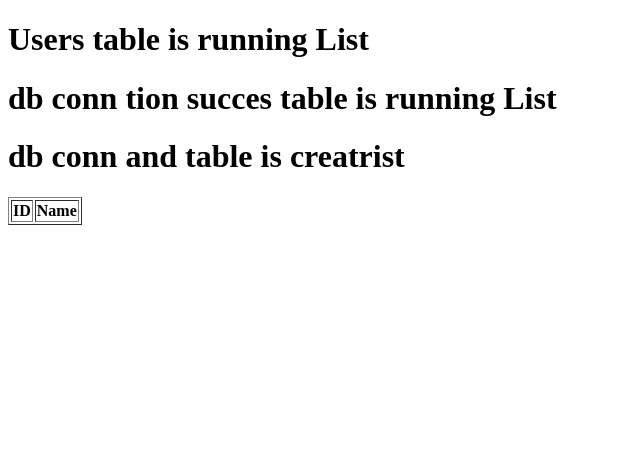
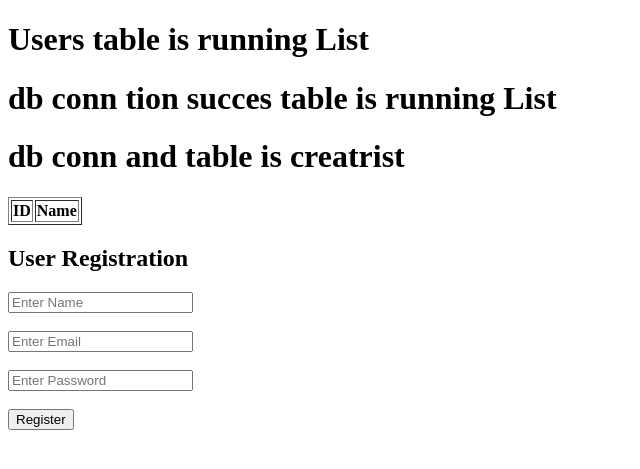
Before and after one commit to skdariyasafru/my_first_project, a Flask app: page / in a window 1280 px wide. Shown: the top 469 px of the page, without its empty margins (0-640 px from the left). Run offline with Flask 3, Linux system fonts and the light colour scheme; lists and menus that the app fills with data are empty; some libraries are stand-ins or nearby versions.

Commit message:
Update index.html

```diff
--- a/templates/index.html
+++ b/templates/index.html
@@ -15,6 +15,12 @@
    <h1> db conn tion succes table is running List</h1>
         <h1> db conn  and table is creatrist</h1>
     </table>
-
+<h2>User Registration</h2>
+    <form method="POST">
+        <input type="text" name="name" placeholder="Enter Name" required><br><br>
+        <input type="email" name="email" placeholder="Enter Email" required><br><br>
+        <input type="password" name="password" placeholder="Enter Password" required><br><br>
+        <button type="submit">Register</button>
+    </form>
 </body>
 </html>
```
